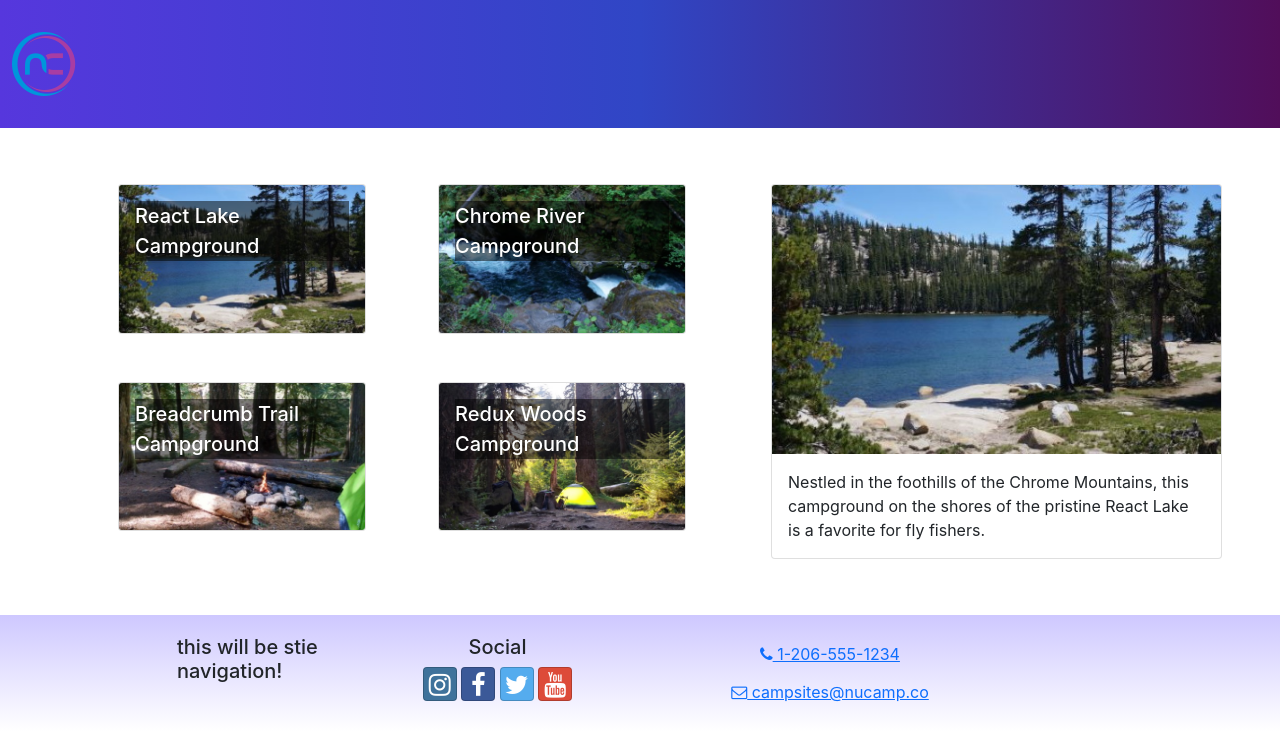
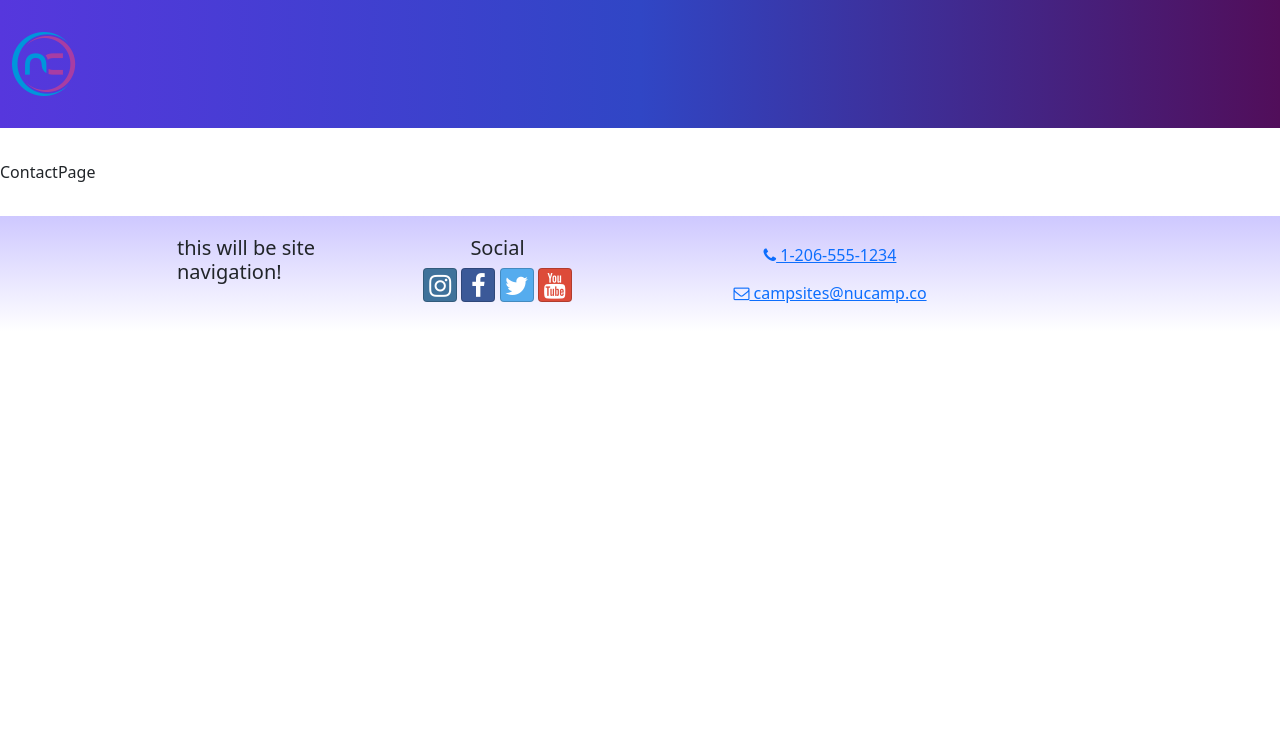
Before and after one commit to esthermdev/nucampsite-react, a React (Create React App) app: page /contact in a window 1280 px wide. Shown: the top 744 px of the page. Built offline with nearby package versions, Linux system fonts and the light colour scheme.

Commit message:
Router Setup

```diff
--- a/src/App.js
+++ b/src/App.js
@@ -1,13 +1,21 @@
+import { Routes, Route } from 'react-router-dom';
+import ContactPage from "./pages/ContactPage";
+import HomePage from "./pages/HomePage";
 import Header from "./components/Header";
+import Footer from './components/Footer';
 import './App.css';
 import CampsitesDirectoryPage from "./pages/CampsitesDirectoryPage";
-import Footer from './components/Footer';
+
 
 function App() {
 	return (
 		<div className="App">
 			<Header />
-      <CampsitesDirectoryPage />
+			<Routes>
+				<Route path='/' element={<HomePage />} />
+				<Route path='contact' element={<ContactPage />} />
+				<Route path='directory' element={<CampsitesDirectoryPage />} />
+			</Routes>
 			<Footer />
 		</div>
 	);
--- a/src/components/Footer.js
+++ b/src/components/Footer.js
@@ -6,7 +6,7 @@
 			<Container>
 				<Row>
 					<Col xs={{ size: 4, offset: 1 }} sm='2'>
-						<h5>this will be stie navigation!</h5>
+						<h5>this will be site navigation!</h5>
 					</Col>
 					<Col xs="6" sm="3" className="text-center">
 						<h5>Social</h5>
--- a/src/index.js
+++ b/src/index.js
@@ -1,22 +1,26 @@
 import React from 'react';
 import { createRoot } from 'react-dom/client';
+import { BrowserRouter } from "react-router-dom";
+import './index.css';
+import { store } from './app/store';
+import App from './App';
 import { Provider } from 'react-redux';
 import 'bootstrap/dist/css/bootstrap.min.css';
 import 'bootstrap-social/bootstrap-social.css';
 import 'font-awesome/css/font-awesome.css';
 import 'typeface-lobster';
 import 'typeface-open-sans';
-import { store } from './app/store';
-import App from './App';
-import './index.css';
+
 
 const container = document.getElementById('root');
 const root = createRoot(container);
 
 root.render(
-  <React.StrictMode>
-    <Provider store={store}>
-      <App />
-    </Provider>
-  </React.StrictMode>
+	<React.StrictMode>
+		<Provider store={store}>
+			<BrowserRouter>
+				<App />
+			</BrowserRouter>
+		</Provider>
+	</React.StrictMode>
 );
--- /dev/null
+++ b/src/pages/ContactPage.js
@@ -0,0 +1,5 @@
+const ContactPage = () => {
+    return <div>ContactPage</div>;
+}
+
+export default ContactPage
--- /dev/null
+++ b/src/pages/HomePage.js
@@ -0,0 +1,5 @@
+const HomePage = () => {
+    return <div>HomePage</div>;
+}
+
+export default HomePage;
```
Lines whose indentation alone changed are shown as unchanged.
